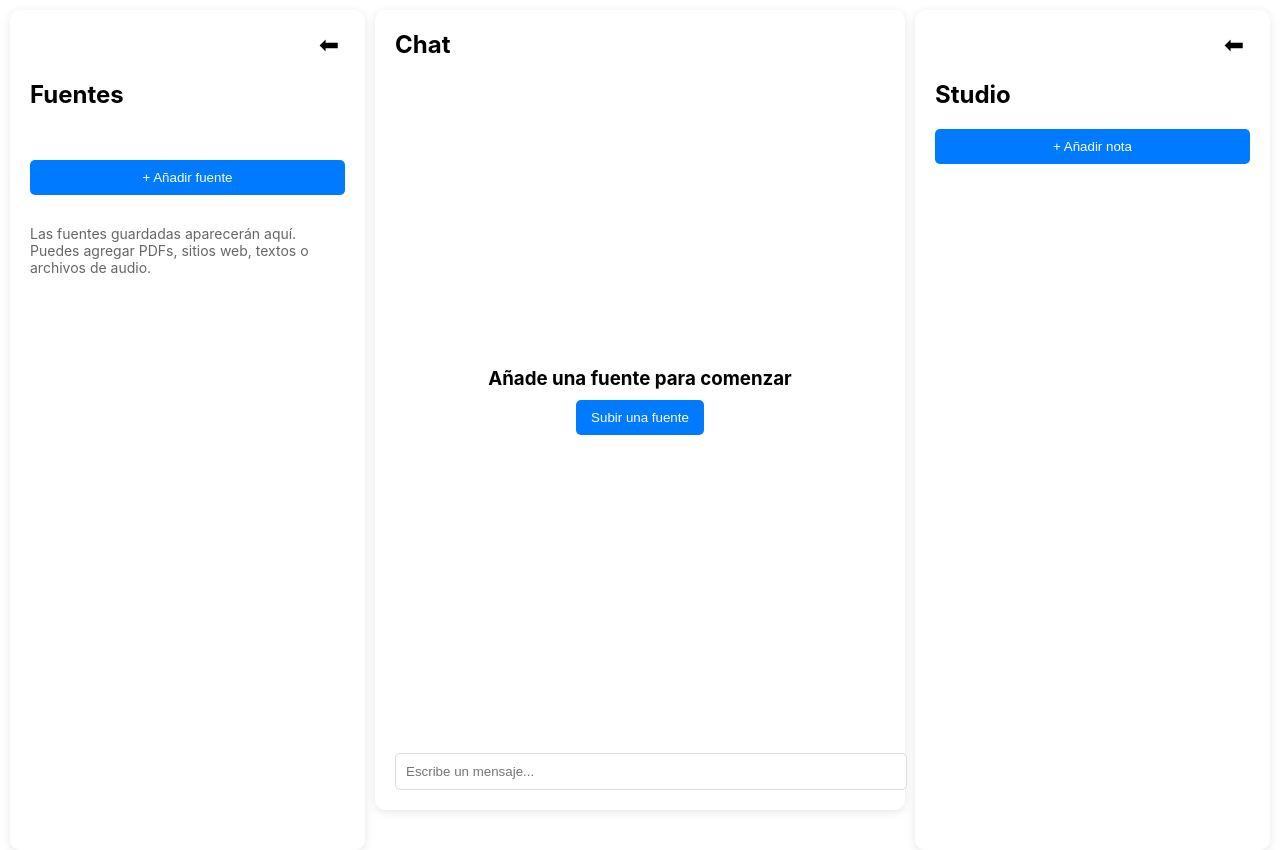
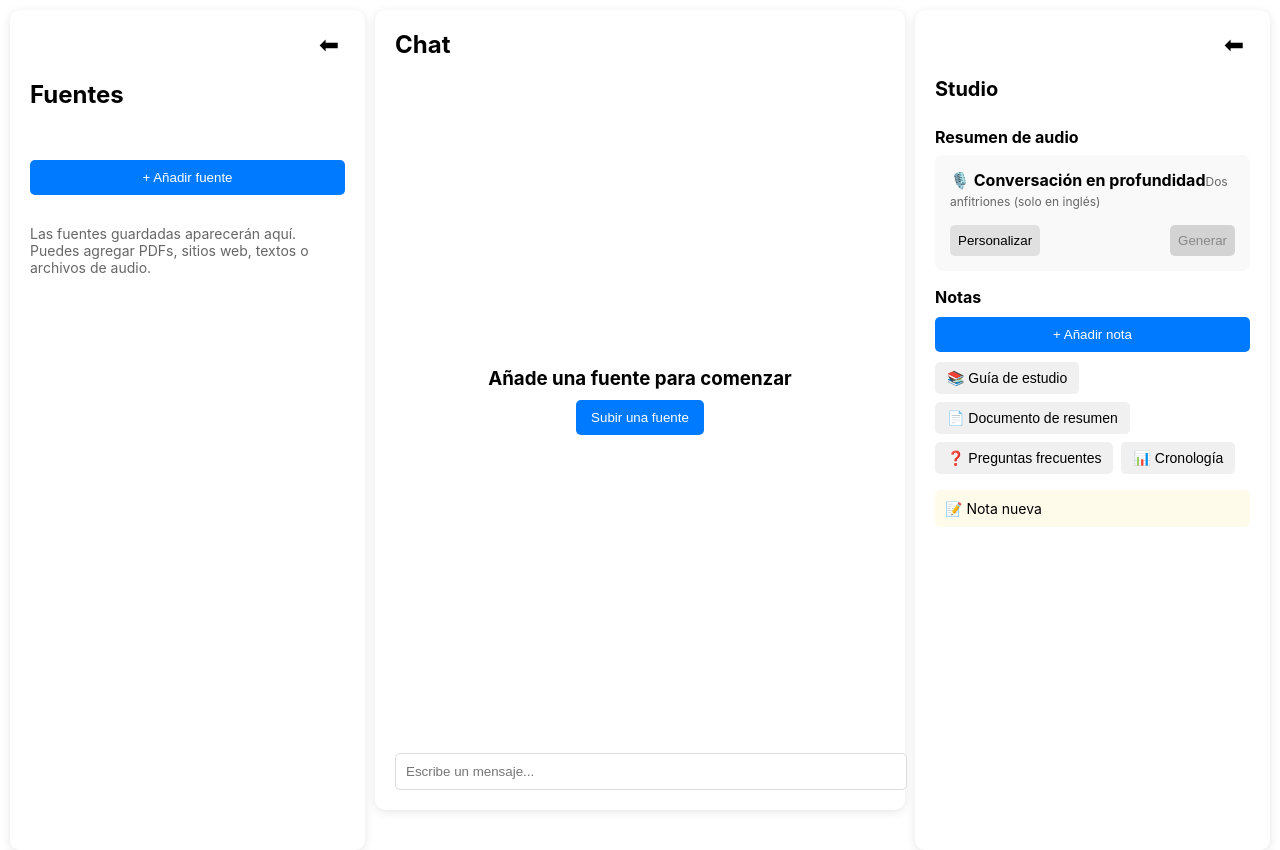
Before and after one commit to eorono/app-licitaciones, a React (Create React App) app in the folder notebook/: page / in a window 1280 px wide. Built offline with nearby package versions, Linux system fonts and the light colour scheme.

Commit message:
Vista y pruebas con la bd

```diff
--- a/notebook/src/components/Notes.js
+++ b/notebook/src/components/Notes.js
@@ -6,10 +6,45 @@ const Notes = ({ isExpanded, toggleExpand }) => {
       <button className="toggle-button" onClick={toggleExpand}>
         {isExpanded ? "⬅" : "➡"}
       </button>
+
       {isExpanded && (
         <>
-          <h2>Studio</h2>
-          <button className="add-note">+ Añadir nota</button>
+          {}
+          <h2 className="section-title">Studio</h2>
+
+          {}
+          <div className="audio-summary">
+            <h3>Resumen de audio</h3>
+            <div className="audio-card">
+              <div className="audio-info">
+                <span className="audio-title">🎙️ Conversación en profundidad</span>
+                <span className="audio-subtitle">Dos anfitriones (solo en inglés)</span>
+              </div>
+              <div className="audio-buttons">
+                <button className="customize-button">Personalizar</button>
+                <button className="generate-button" disabled>Generar</button>
+              </div>
+            </div>
+          </div>
+
+          {}
+          <div className="notes-section">
+            <h3>Notas</h3>
+            <button className="add-note">+ Añadir nota</button>
+
+            {}
+            <div className="notes-categories">
+              <button className="category-button">📚 Guía de estudio</button>
+              <button className="category-button">📄 Documento de resumen</button>
+              <button className="category-button">❓ Preguntas frecuentes</button>
+              <button className="category-button">📊 Cronología</button>
+            </div>
+
+            {}
+            <ul className="notes-list">
+              <li className="note-item">📝 Nota nueva</li>
+            </ul>
+          </div>
         </>
       )}
     </div>
--- a/notebook/src/styles/Notes.css
+++ b/notebook/src/styles/Notes.css
@@ -25,6 +25,64 @@
   font-size: 1.5rem;
 }
 
+.section-title {
+  font-size: 20px;
+  font-weight: bold;
+  margin-bottom: 10px;
+}
+
+.audio-summary h3 {
+  font-size: 16px;
+  margin-bottom: 8px;
+}
+
+.audio-card {
+  background: #f9f9f9;
+  padding: 15px;
+  border-radius: 8px;
+  display: flex;
+  flex-direction: column;
+  gap: 5px;
+}
+
+.audio-title {
+  font-weight: bold;
+}
+
+.audio-subtitle {
+  font-size: 12px;
+  color: #666;
+}
+
+.audio-buttons {
+  display: flex;
+  justify-content: space-between;
+  margin-top: 10px;
+}
+
+.customize-button, .generate-button {
+  padding: 8px;
+  border-radius: 5px;
+  border: none;
+  cursor: pointer;
+}
+
+.customize-button {
+  background: #e0e0e0;
+}
+
+.generate-button {
+  background: #d3d3d3;
+  color: #888;
+  cursor: not-allowed;
+}
+
+/* Notas */
+.notes-section h3 {
+  font-size: 16px;
+  margin-bottom: 10px;
+}
+
 .add-note {
   width: 100%;
   padding: 10px;
@@ -33,8 +91,43 @@
   border: none;
   border-radius: 5px;
   cursor: pointer;
+  margin-bottom: 10px;
 }
 
 .add-note:hover {
   background: #0056b3;
 }
+
+.notes-categories {
+  display: flex;
+  flex-wrap: wrap;
+  gap: 8px;
+  margin-bottom: 15px;
+}
+
+.category-button {
+  padding: 8px 12px;
+  background: #f0f0f0;
+  border: none;
+  border-radius: 5px;
+  cursor: pointer;
+  font-size: 14px;
+}
+
+.category-button:hover {
+  background: #e0e0e0;
+}
+
+.notes-list {
+  list-style: none;
+  padding: 0;
+}
+
+.note-item {
+  background: #fffbeb;
+  padding: 10px;
+  border-radius: 5px;
+  font-size: 14px;
+  display: flex;
+  align-items: center;
+}
```
